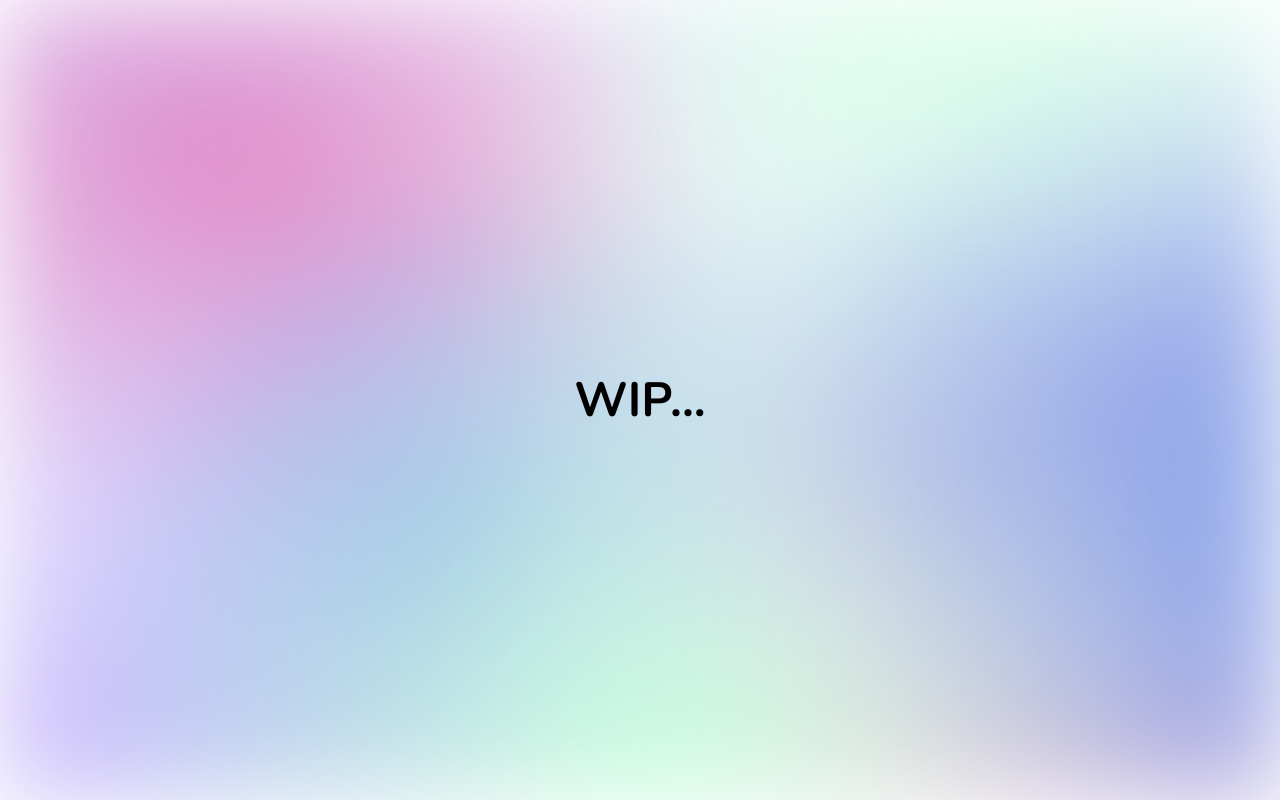
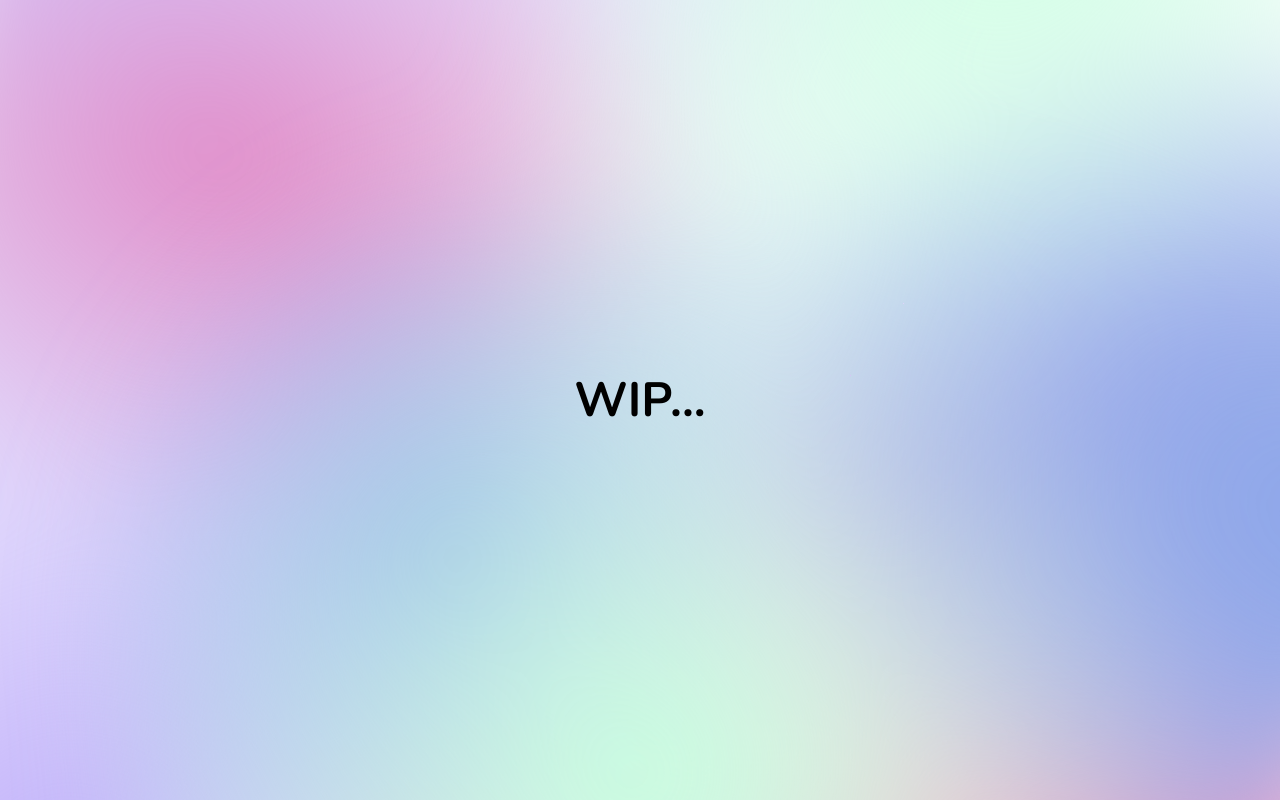
Before and after one commit to HoseungJang/craft.hoseung.me, a React app: page / in a window 1280 px wide. Built offline with nearby package versions, Linux system fonts and the light colour scheme.

Commit message:
improve performance

```diff
--- a/src/pages/Main/components/Layout.tsx
+++ b/src/pages/Main/components/Layout.tsx
@@ -63,8 +63,6 @@ function Background({ vw, vh }: BackgroundProps) {
         justify-content: center;
         align-items: center;
 
-        filter: blur(50px);
-
         overflow: hidden;
       `}
     >
@@ -95,6 +93,8 @@ function Background({ vw, vh }: BackgroundProps) {
           }
 
           animation: background-rotate 15s linear infinite;
+
+          filter: blur(50px);
         `}
       />
       <div
@@ -123,6 +123,8 @@ function Background({ vw, vh }: BackgroundProps) {
           }
 
           animation: background-rotate-reverse 20s linear infinite;
+
+          filter: blur(50px);
         `}
       />
     </div>
```
